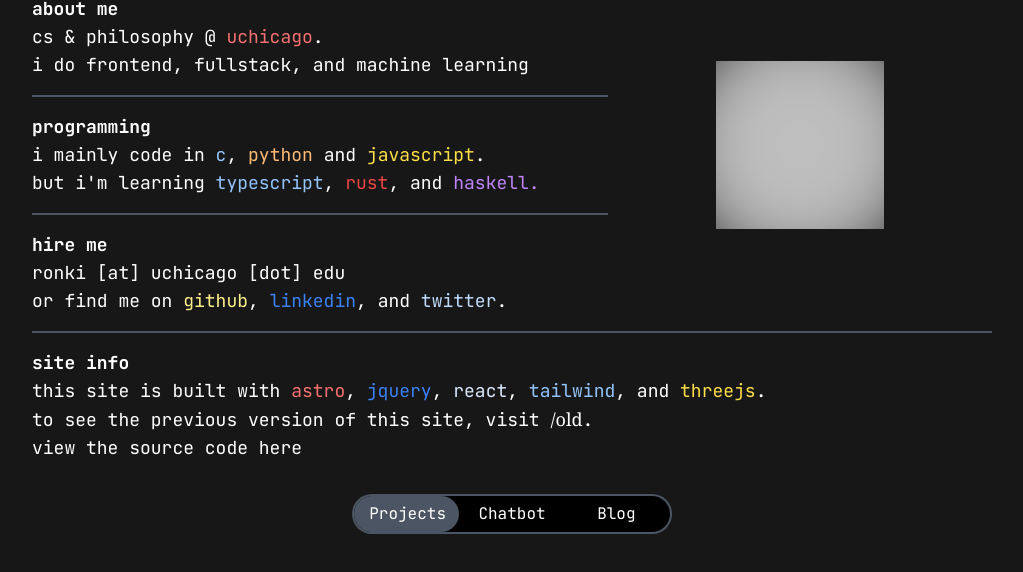
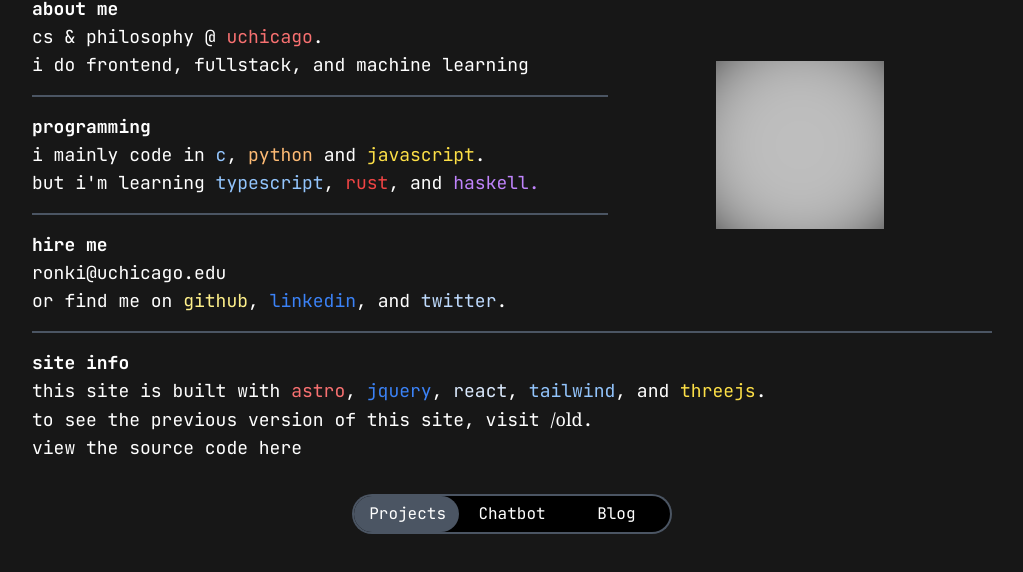
Before and after one commit to ronthekiehn/ronkiehn.dev, an Astro site: page / in a window 1280 px wide. Shown: the part 105-677 px from the top of the page, without its empty margins (128-1151 px from the left). Built offline with nearby package versions, Linux system fonts and the light colour scheme; Astro itself is replaced by a stand-in of ours; no server answers.

Commit message:
update email

```diff
--- a/src/pages/index.astro
+++ b/src/pages/index.astro
@@ -120,7 +120,7 @@
 
           <div class="flex flex-col">
             <span class="font-bold">hire me</span>
-            <span>ronki [at] uchicago [dot] edu</span>
+            <span>ronki@uchicago.edu</span>
             <span>or find me on
               <a href="https://github.com/ronthekiehn" target="_blank" rel="noreferrer" class="text-yellow-200 hover:underline">github</a>,
               <a href="https://www.linkedin.com/in/ron-kiehn-a41932235/" target="_blank" rel="noreferrer" class="text-blue-500 hover:underline">linkedin</a>,
```
